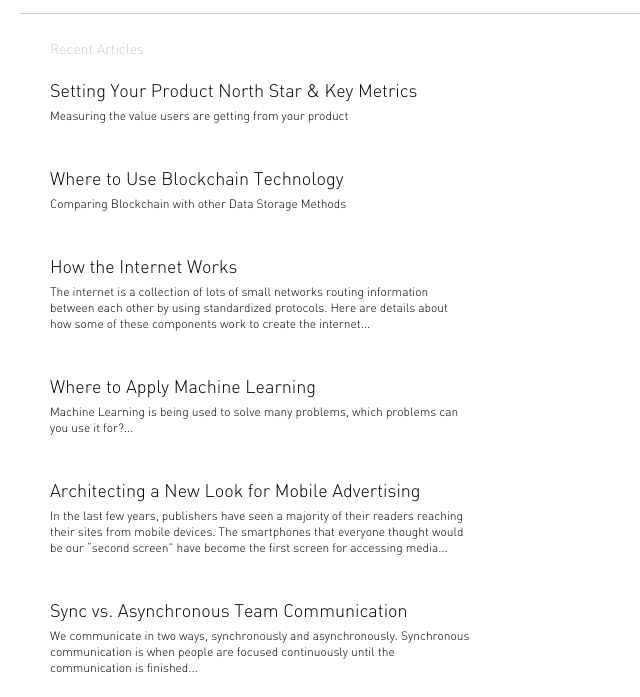
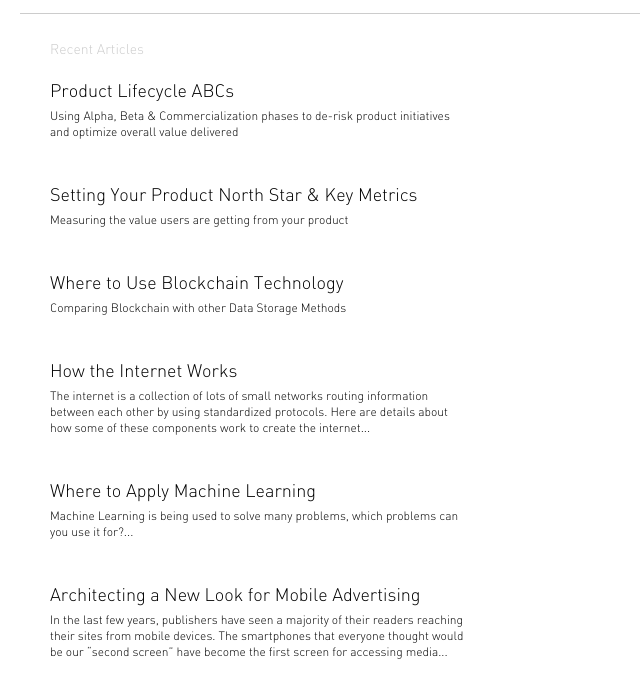
Before and after one commit to cdoher01/cdoher01.github.io, a plain HTML site: page index.html in a window 1280 px wide. Shown: the part 57-754 px from the top of the page, without its empty margins (0-640 px from the left). Drawn offline with nearby package versions, Linux system fonts and the light colour scheme; a script that the page names is missing.

Commit message:
Update index.html

```diff
--- a/index.html
+++ b/index.html
@@ -3,7 +3,7 @@
   <head>
     <meta charset="utf-8">
     <title>Connor Doherty</title>
-    <meta name="description" content="Hi, I’m Connor Doherty, I work as a PM/Tech Lead at a Google Venture & USV backed startup called Yieldmo. We are work to accelerate the transition to mobile specific user friendly advertising.">
+    <meta name="description" content="Product, Strategy & Technology">
     <meta name="viewport" content="width=device-width">
     <link rel="shortcut icon" href="/favicon.ico">
     <link rel="stylesheet" href="//maxcdn.bootstrapcdn.com/font-awesome/4.3.0/css/font-awesome.min.css">
@@ -24,6 +24,11 @@
     <section id="posts">
       <div class="container">
         <h2 id="articles-header">Recent Articles</h2>
+
+        <a class="post" href="https://www.linkedin.com/pulse/product-lifecycle-abcs-connor-doherty">
+          <h2 class="post-title">Product Lifecycle ABCs</h2>
+          <p class="post-body">Using Alpha, Beta & Commercialization phases to de-risk product initiatives and optimize overall value delivered</p>
+        </a>
 
         <a class="post" href="https://www.linkedin.com/pulse/setting-your-product-north-star-key-metrics-connor-doherty">
           <h2 class="post-title">Setting Your Product North Star & Key Metrics</h2>
```
